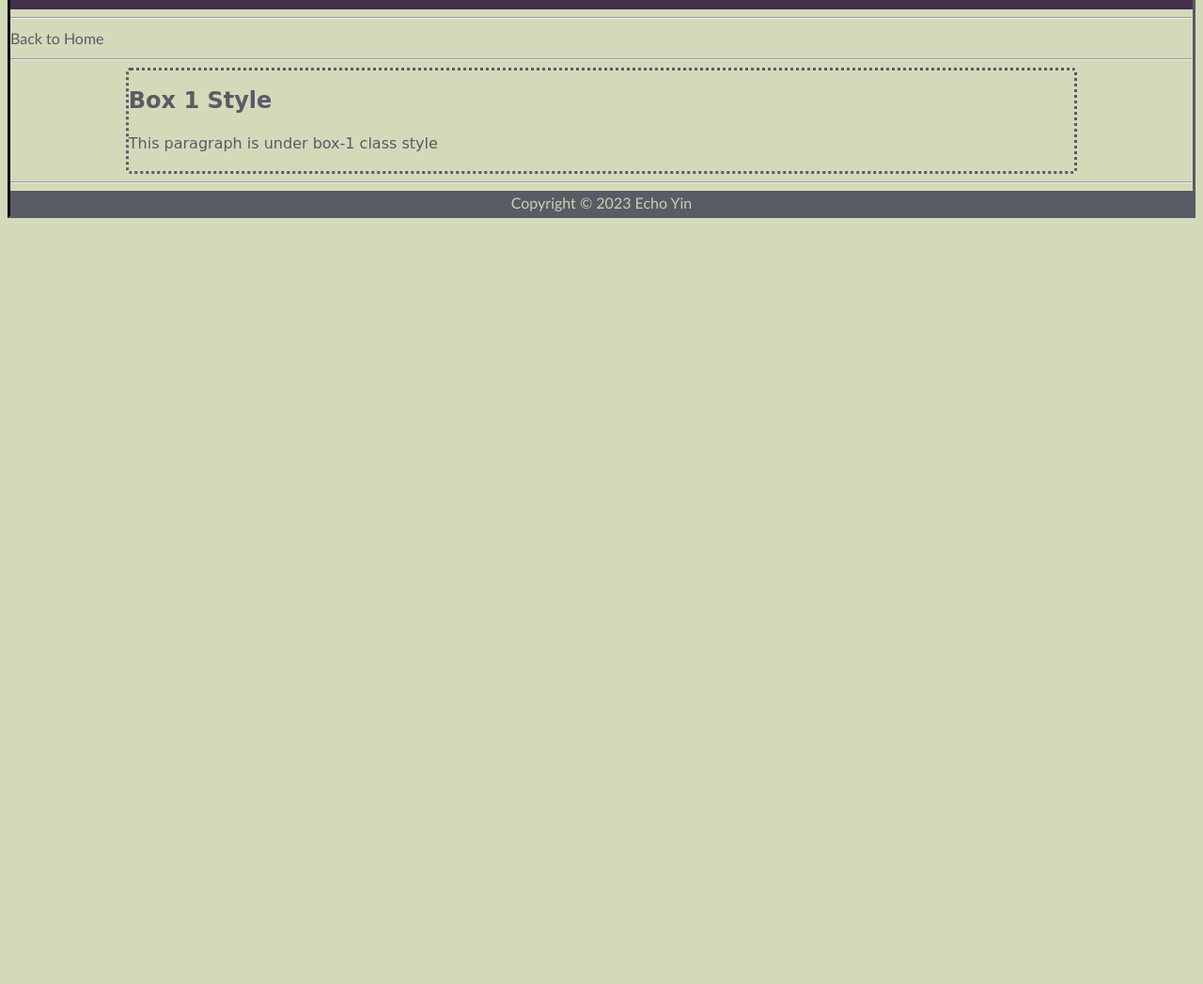
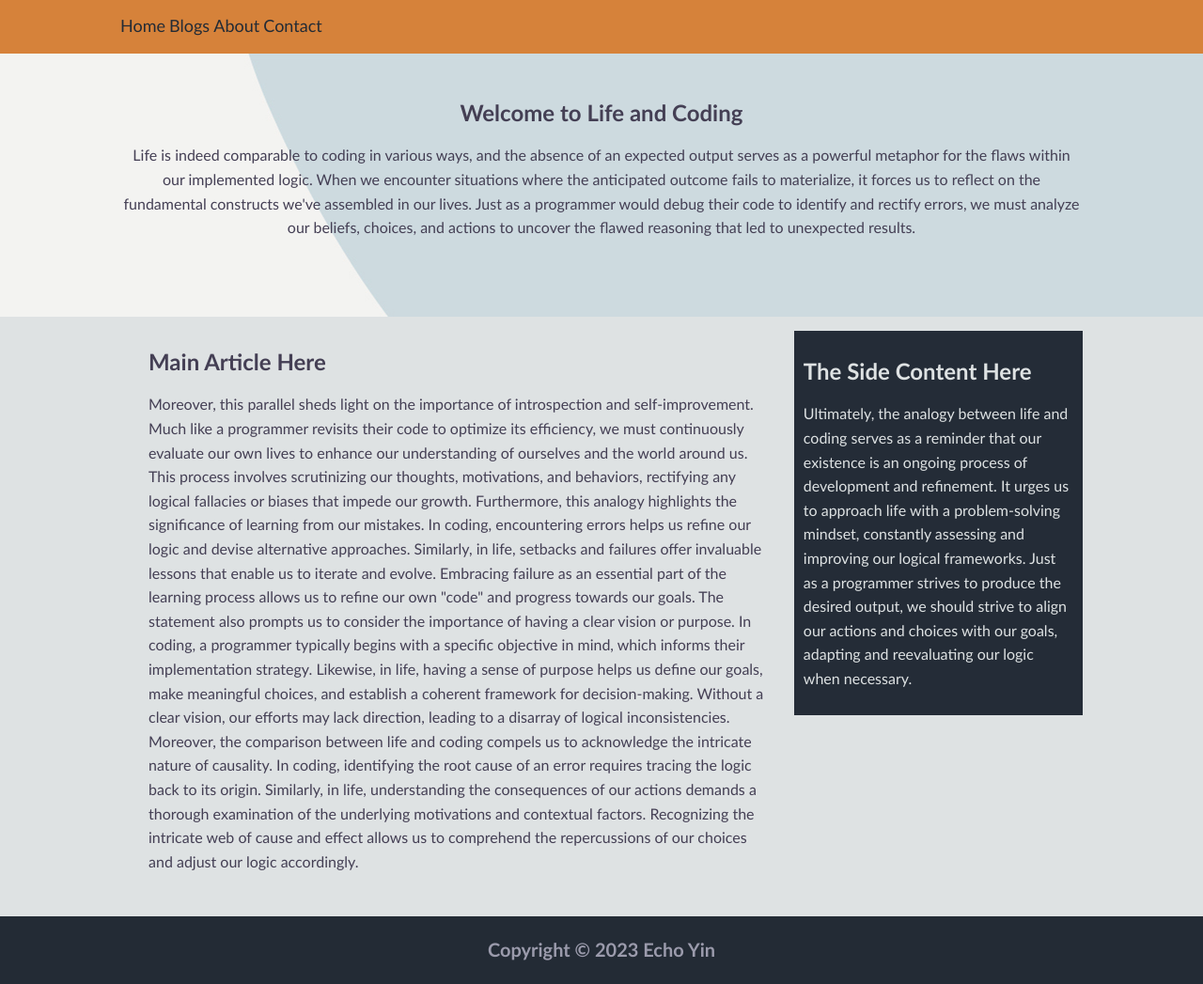
Before and after one commit to e-choness/html-css-js-exercise, a website: page src/css-cheat-sheet.html in a window 1280 px wide. Shown: the part 89-1136 px from the top of the page at 94% size. Before the commit the page ends 800 px from the top, so only its background shows below. Drawn offline with Linux system fonts and the light colour scheme.

Commit message:
CSS layout crush learning
Learned floating, navbar, header, footer, content positioning.

```diff
--- a/src/css-cheat-sheet.html
+++ b/src/css-cheat-sheet.html
@@ -7,20 +7,91 @@
     <meta name="author" content="Echo Yin" />
     <meta name="keywords" content="Learning. Web development. Website" />
     <title>CSS Cheat Sheet</title>
-    <link rel="stylesheet" href="css/css-style.css" />
+    <link rel="stylesheet" href="css/blog-style.css" />
   </head>
   <body>
     <header id="main-header">
-      <h1>This header style is from the external css style sheet.</h1>
+      <div class="container">
+        <h1>This header style is from the external css style sheet.</h1>
+      </div>
     </header>
-    <hr />
-    <a href="index.html">Back to Home</a>
-    <hr />
-    <div class="box-1">
-      <h2>Box 1 Style</h2>
-      <p>This paragraph is under box-1 class style</p>
+
+    <nav id="nav-bar">
+      <div class="container">
+        <ul>
+          <li><a href="../src/index.html">Home</a></li>
+          <li><a href="../src/blog.html">Blogs</a></li>
+          <li><a href="../src/about.html">About</a></li>
+          <li><a href="#">Contact</a></li>
+        </ul>
+      </div>
+    </nav>
+
+    <section id="showcase">
+      <div class="container">
+        <h1>Welcome to Life and Coding</h1>
+        <p>
+          Life is indeed comparable to coding in various ways, and the absence
+          of an expected output serves as a powerful metaphor for the flaws
+          within our implemented logic. When we encounter situations where the
+          anticipated outcome fails to materialize, it forces us to reflect on
+          the fundamental constructs we've assembled in our lives. Just as a
+          programmer would debug their code to identify and rectify errors, we
+          must analyze our beliefs, choices, and actions to uncover the flawed
+          reasoning that led to unexpected results.
+        </p>
+      </div>
+    </section>
+
+    <div class="container">
+      <section id="main">
+        <h1>Main Article Here</h1>
+        <p>
+          Moreover, this parallel sheds light on the importance of introspection
+          and self-improvement. Much like a programmer revisits their code to
+          optimize its efficiency, we must continuously evaluate our own lives
+          to enhance our understanding of ourselves and the world around us.
+          This process involves scrutinizing our thoughts, motivations, and
+          behaviors, rectifying any logical fallacies or biases that impede our
+          growth. Furthermore, this analogy highlights the significance of
+          learning from our mistakes. In coding, encountering errors helps us
+          refine our logic and devise alternative approaches. Similarly, in
+          life, setbacks and failures offer invaluable lessons that enable us to
+          iterate and evolve. Embracing failure as an essential part of the
+          learning process allows us to refine our own "code" and progress
+          towards our goals. The statement also prompts us to consider the
+          importance of having a clear vision or purpose. In coding, a
+          programmer typically begins with a specific objective in mind, which
+          informs their implementation strategy. Likewise, in life, having a
+          sense of purpose helps us define our goals, make meaningful choices,
+          and establish a coherent framework for decision-making. Without a
+          clear vision, our efforts may lack direction, leading to a disarray of
+          logical inconsistencies. Moreover, the comparison between life and
+          coding compels us to acknowledge the intricate nature of causality. In
+          coding, identifying the root cause of an error requires tracing the
+          logic back to its origin. Similarly, in life, understanding the
+          consequences of our actions demands a thorough examination of the
+          underlying motivations and contextual factors. Recognizing the
+          intricate web of cause and effect allows us to comprehend the
+          repercussions of our choices and adjust our logic accordingly.
+        </p>
+      </section>
+
+      <aside id="side-bar">
+        <h2>The Side Content Here</h2>
+        <p>
+          Ultimately, the analogy between life and coding serves as a reminder
+          that our existence is an ongoing process of development and
+          refinement. It urges us to approach life with a problem-solving
+          mindset, constantly assessing and improving our logical frameworks.
+          Just as a programmer strives to produce the desired output, we should
+          strive to align our actions and choices with our goals, adapting and
+          reevaluating our logic when necessary.
+        </p>
+      </aside>
     </div>
-    <hr />
-    <footer id="main-footer">Copyright &copy; 2023 Echo Yin</footer>
+    <footer id="main-footer">
+      <p>Copyright &copy; 2023 Echo Yin</p>
+    </footer>
   </body>
 </html>
--- /dev/null
+++ b/src/css/blog-style.css
@@ -0,0 +1,92 @@
+body{
+    background-color: #dee2e3;
+    color: #443f54;
+    font-family: 'Trebuchet MS', 'Lucida Sans Unicode', 'Lucida Grande', 'Lucida Sans', Arial, sans-serif;
+    font-size: 16px;
+    line-height: 1.6em;
+    margin: 0;
+}
+
+a{
+    color: #232b35;
+    text-decoration: none;
+    font-size: 18px;
+    padding: right 15px;
+}
+
+a:hover{
+    color: #d9ba9d;
+    text-decoration: underline;
+}
+
+a:visited{
+    color: #796c60;
+}
+
+.container{
+    width: 80%;
+    margin: auto;
+    overflow: hidden;
+}
+
+#main-header{
+    background-color: #443f54;
+    color: #dee2e3;
+    padding: 10px;
+}
+
+#main-footer{
+    background-color: #232b35;
+    color: #9b9bac;
+    text-align: center;
+    font-size: 20px;
+    font-weight: bold;
+    padding: 3px;
+}
+
+#nav-bar{
+    background-color: #d6823a;
+    color: #6c697c;
+}
+
+#nav-bar ul{
+    padding: 0;
+    list-style: none;
+}
+
+#nav-bar li{
+    display: inline;
+}
+
+#showcase{
+    background-image: url('../img/light-simple-background.jpg');
+    background-position: top center;
+    min-height: 250px;
+    margin-bottom: 15px;
+    text-align: center;
+    padding-top: 30px;
+}
+
+#main{
+    float:left;
+    width: 70%;
+    padding: 0 30px;
+    box-sizing: border-box;
+    margin-bottom: 30px;
+}
+
+#side-bar{
+    float: right;
+    width: 30%;
+    padding: 10px;
+    box-sizing: border-box;
+    background-color: #242c37;
+    color: #dee2e3;
+}
+
+@media(max-width: 600px){
+    #main, #side-bar{
+        width: 100%;
+        float:none;
+    }
+}
--- a/src/css/css-style.css
+++ b/src/css/css-style.css
@@ -1,45 +1,51 @@
-#main-header{
+#main-header {
   text-align: center;
-    font-family:'Lucida Sans', 'Lucida Sans Regular', 'Lucida Grande', 'Lucida Sans Unicode', Geneva, Verdana, sans-serif;
+  font-family: "Lucida Sans", "Lucida Sans Regular", "Lucida Grande",
+    "Lucida Sans Unicode", Geneva, Verdana, sans-serif;
   background-color: #43304c;
   color: #e1b998;
   padding: 10px;
   width: auto;
-    margin:auto;
+  margin: auto;
 }
 
-#main-footer{
+#main-footer {
   text-align: center;
-    font-family: 'Gill Sans', 'Gill Sans MT', Calibri, 'Trebuchet MS', sans-serif;
+  font-family: "Gill Sans", "Gill Sans MT", Calibri, "Trebuchet MS", sans-serif;
   background-color: #595b65;
   color: #c7d3af;
   padding: auto;
   width: auto;
-    margin:auto;
+  margin: auto;
 }
 
-a{
-    text-decoration:wavy;
+a {
+  text-decoration: wavy;
   color: #595b65;
 }
 
-a:hover{
+a:visited {
+  color: #91a250;
+}
+
+a:hover {
   text-decoration: underline;
   color: #a89283;
 }
 
-a:visited{
-    color: #91a250;
+body {
+  background-color: #d3dab9;
+  font-family: "Trebuchet MS", "Lucida Sans Unicode", "Lucida Grande",
+    "Lucida Sans", Arial, sans-serif;
+  line-height: 1.6em;
+  border: inset #595b65;
 }
 
-body{
-    background-color: #d3dab9;
-    font-family: 'Trebuchet MS', 'Lucida Sans Unicode', 'Lucida Grande', 'Lucida Sans', Arial, sans-serif;
-    line-height: 1.6em;
-    border:inset #595b65;
+.clr {
+  clear: both;
 }
 
-.button{
+.button {
   background-color: #43304c;
   color: #c7d3af;
   padding: 10px, 15px;
@@ -47,70 +53,87 @@ body{
   border-radius: 5px;
 }
 
-.button:hover{
+.button:hover {
   background-color: #a89283;
-    color:#43304c;
+  color: #43304c;
 }
 
-.box-1, .post{
+.box-1 {
+  font-family: cursive;
+  text-align: center;
+  color: #595b65;
+  width: 80%;
+  margin: auto;
+  border: dotted #595b65;
+  border-radius: 5px;
+  padding: 10px;
+}
+
+.post {
   font-family: cursive;
   text-align: left;
   color: #595b65;
   width: 80%;
-    margin:auto;
+  margin: auto;
   border: dotted #595b65;
   border-radius: 5px;
+  padding: 10px;
 }
 
-.post h3{
-    font-family: 'Courier New', Courier, monospace;
+.post h3 {
+  font-family: "Courier New", Courier, monospace;
   letter-spacing: 0.1em;
   word-spacing: 0.5em;
 }
 
-.post small{
+.post small {
   font-style: italic;
 }
 
-.categories                                                                                                                         {
+.categories {
   border: groove #595b65;
   border-radius: 10px;
   width: 80%;
   margin: auto;
+  padding: 10px;
+  background-image: url("../img/light-background.webp");
+  background-position: center center;
 }
 
-.categories h3{
+.categories h3 {
   text-align: center;
 }
 
-.categories li{
+.categories li {
   padding: 5px;
-    list-style-image: url('../img/bullet-points-small.png');
+  list-style-image: url("../img/bullet-points-small.png");
 }
 
-.my-form{
+.categories li:nth-child(odd) {
+  background-color: #c7d3af;
+}
+
+.my-form {
   padding: 20px;
 }
 
-.form-group{
+.form-group {
   padding-bottom: 5px;
 }
 
-.my-form label{
+.my-form label {
   display: block;
 }
 
-.my-form input[type="text"], .my-form input[type="email"], .my-form textarea{
+.my-form input {
   padding: 8px;
   width: 90%;
 }
 
-#user-info{
-    float:inherit;
-    width: 45%;
+#user-info,
+#user-extra {
+  float: left;
+  width: 50%;
+  padding: 10px;
+  box-sizing: border-box;
 }
-
-#user-message{
-    float:initial;
-    width: 45%;
-}
```
Also changed, not shown: src/blog.html (+3 -0 lines), src/index.html (+18 -22 lines), src/img/color palette.png (added), src/img/light-background.webp (added), src/img/light-green-background.webp (added), src/img/light-simple-background.jpg (added). Lines whose indentation alone changed are shown as unchanged.
